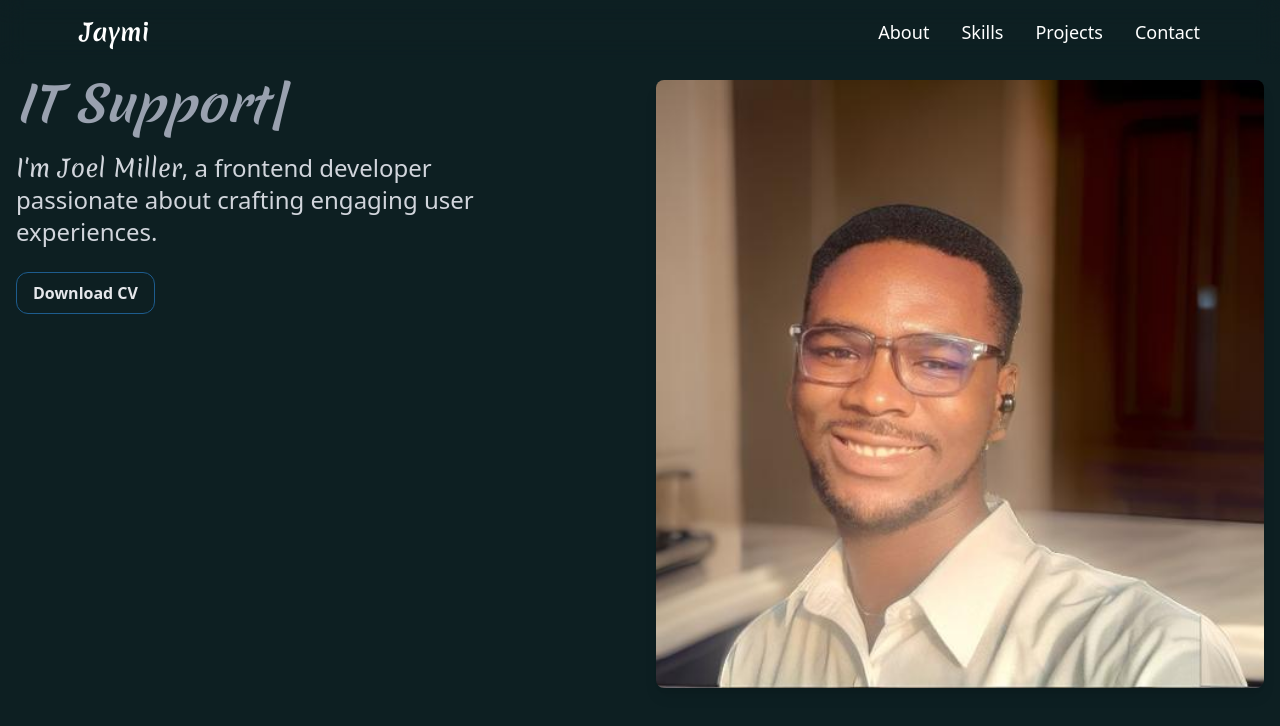
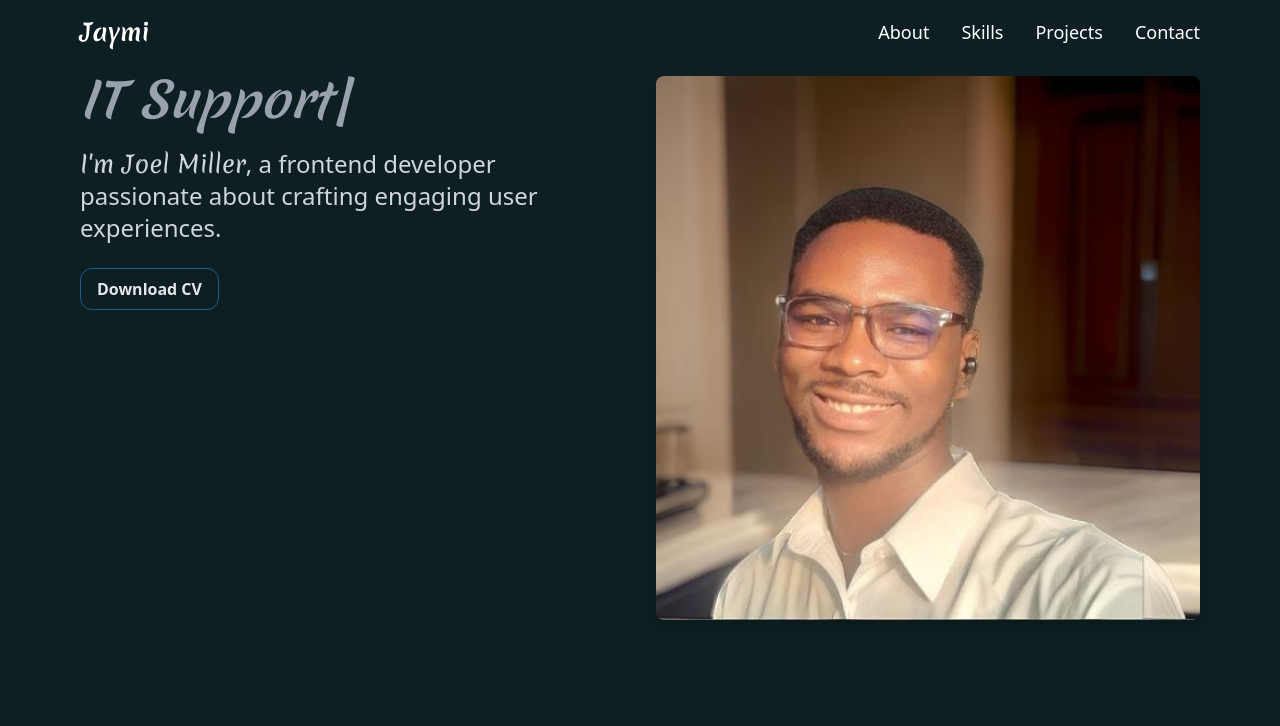
Before and after one commit to Jaymi-01/portfolio-2.0, a React (Vite) app: page / in a window 1280 px wide. Shown: the top 726 px of the page. Built offline with nearby package versions, Linux system fonts and the light colour scheme.

Commit message:
changed the padding

```diff
--- a/src/App.jsx
+++ b/src/App.jsx
@@ -7,7 +7,7 @@ const App = () => {
   return (
     <div>
       <Navbar />
-      <div className="pt-16 px-4">
+      <div className="pt-15 px-4 max-w-6xl mx-auto">
         <About />
       </div>
     </div>
```
